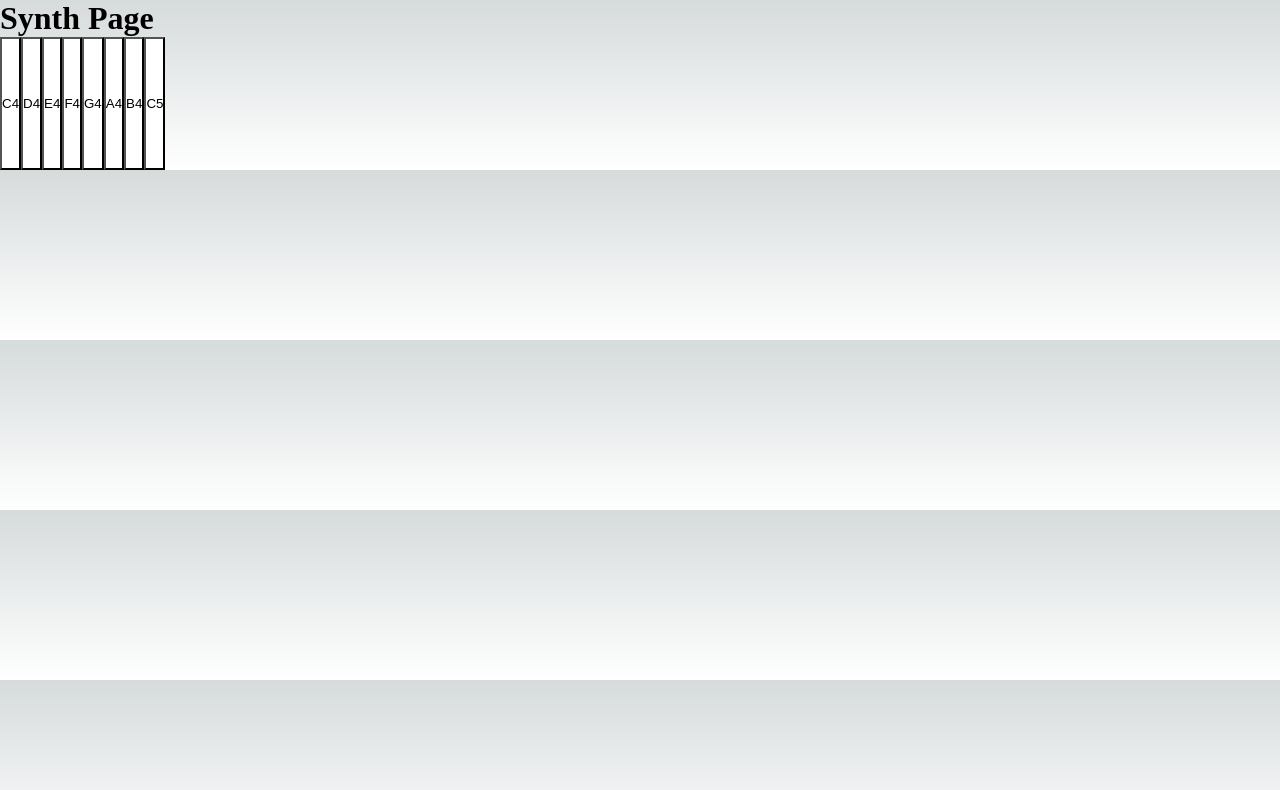
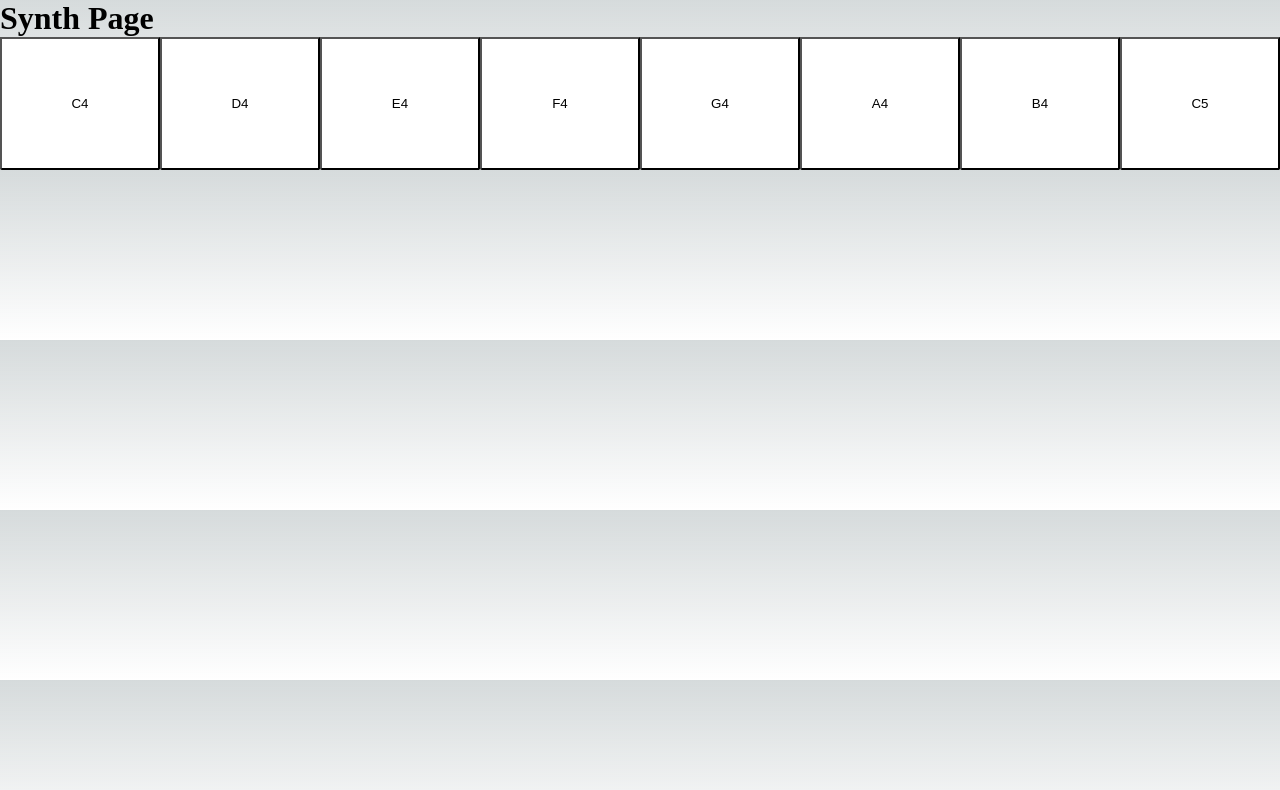
Before and after one commit to benjorama/synth, a Next.js app: page /synth in a window 1280 px wide. Shown: the top 790 px of the page. Built offline with nearby package versions, Linux system fonts and the light colour scheme.

Commit message:
Adds some styling for keys

```diff
--- a/src/components/SynthKey.tsx
+++ b/src/components/SynthKey.tsx
@@ -28,7 +28,7 @@ export class SynthKey extends React.Component<Note> {
   render(): React.ReactNode {
     return (
       <button
-        className={styles.button}
+        className={styles.key}
         onClick={this.handleClick}
       >{this.pitch}</button>
     )
--- a/src/pages/synth/index.tsx
+++ b/src/pages/synth/index.tsx
@@ -1,5 +1,6 @@
 import Head from 'next/head'
 import { SynthKey } from '../../components/SynthKey'
+import styles from '@/styles/Synth.module.css'
 
 export default function SynthPage() {
   return (
@@ -9,6 +10,7 @@ export default function SynthPage() {
       </Head>
       <main>
         <h1>Synth Page</h1>
+        <div className={styles.keyboard}>
           <SynthKey pitch='C4' duration='1n' />
           <SynthKey pitch='D4' duration='1n' />
           <SynthKey pitch='E4' duration='1n' />
@@ -17,6 +19,7 @@ export default function SynthPage() {
           <SynthKey pitch='A4' duration='1n' />
           <SynthKey pitch='B4' duration='1n' />
           <SynthKey pitch='C5' duration='1n' />
+        </div>
       </main>
     </>
   )
--- a/src/styles/Synth.module.css
+++ b/src/styles/Synth.module.css
@@ -1,5 +1,14 @@
-.button {
+.keyboard {
+  align-items: center;
+  display: flex;
+  justify-content: center;
+}
+
+.key {
+  height: 10em;
+  background-color: white;
+  border-bottom-left-radius: 2px;
+  border-bottom-right-radius: 2px;
   color: black;
-  background-color: white;
-  height: 10em;
+  flex: 1;
 }
```
Lines whose indentation alone changed are shown as unchanged.
